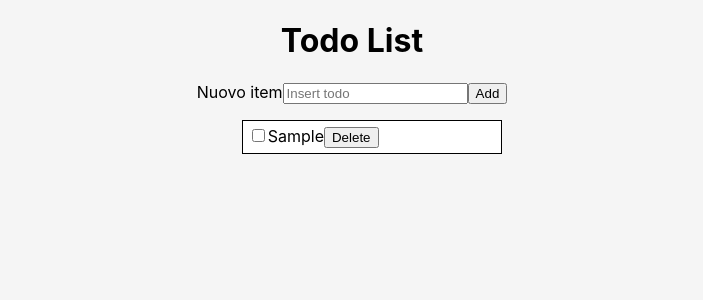
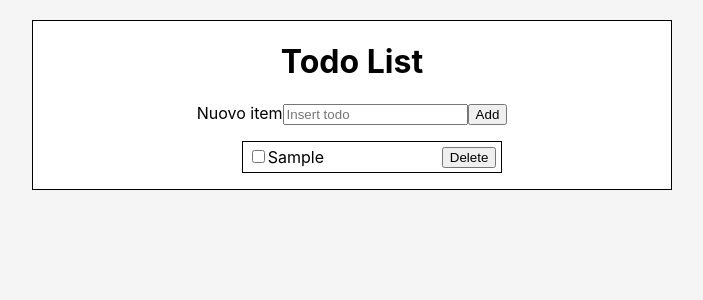
Before and after one commit to inkOfPixel/internship-interview, a Next.js app: page / in a window 1280 px wide. Both pictures are taken after typing "Sample" into the empty fields and a click on the button "Add". Shown: the top 300 px of the page, without its empty margins (288-991 px from the left). Built offline with nearby package versions, Linux system fonts and the light colour scheme.

Commit message:
Added some css

```diff
--- a/Components/Form.js
+++ b/Components/Form.js
@@ -54,6 +54,16 @@ function Form() {
     );
   };
 
+  const pStyleNotCompleted = {
+    textdecoration: 'none',
+    display: 'inline'
+  };
+
+  const pStyleCompleted = {
+    'text-decoration': 'line-through',
+    display: 'inline'
+  };
+
   return (
     <div>
       <label htmlFor="newItem">Nuovo item</label>
@@ -77,7 +87,7 @@ function Form() {
                   onChange={() => completeTodo(t.id)}
                   checked={t.isCompleted}
                 />
-                {t.value}
+                {t.isCompleted ? <p style={pStyleCompleted}>{t.value}</p> : <p style={pStyleNotCompleted}>{t.value}</p>}
                 <button onClick={(e) => deleteTodo(e, t.id)}>Delete</button>
               </li>
             </div>
--- a/styles/globals.css
+++ b/styles/globals.css
@@ -16,18 +16,23 @@ a {
 }
 
 .TodoApp{
+  margin: 0 auto;
+  margin-top: 20px;
   display: flex;
   flex-direction: column;
   justify-content: center;
   align-items: center;
+  border: 1px solid black;
+  width: 50%;
+  background-color: white;
 }
 
 ul{
   list-style-type: none;
 }
 
-li button{
-  align-self: flex-end;
+.todoLi button{
+  float: right;
 }
 
 body{
```
